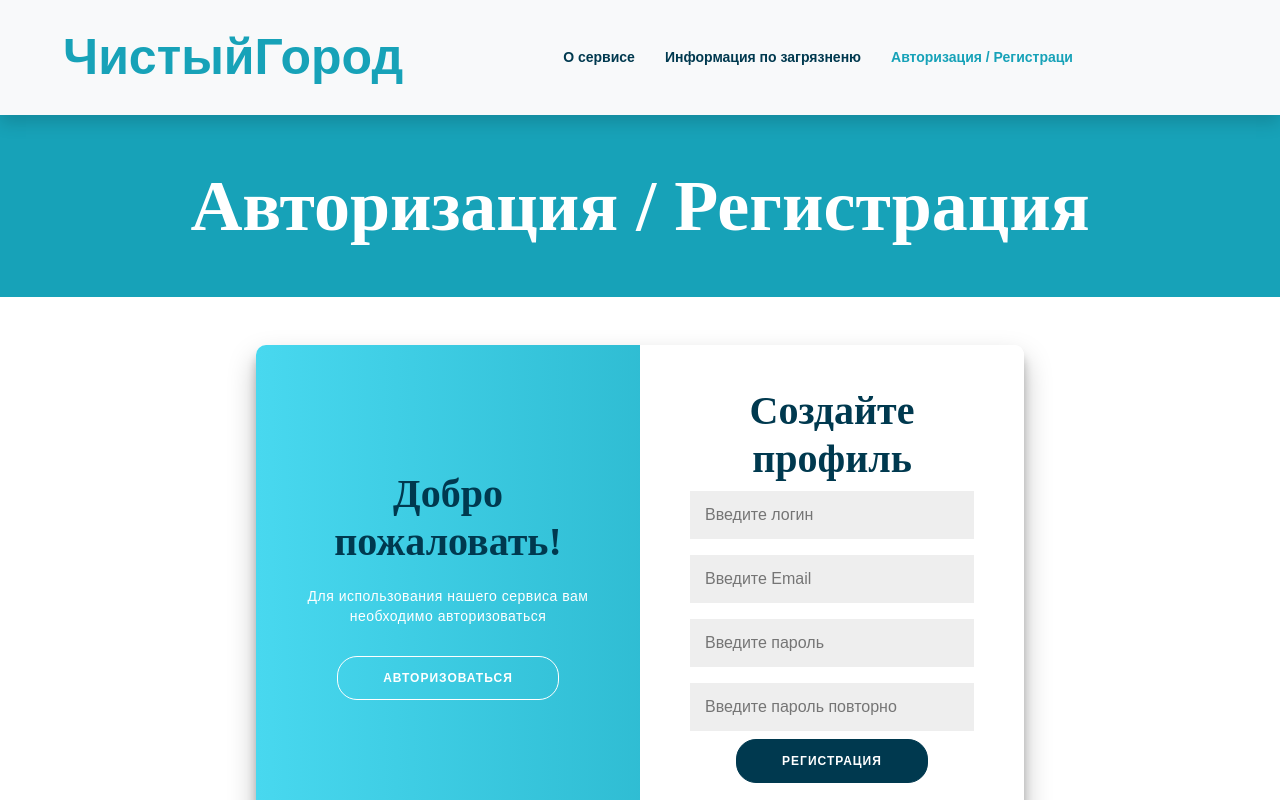
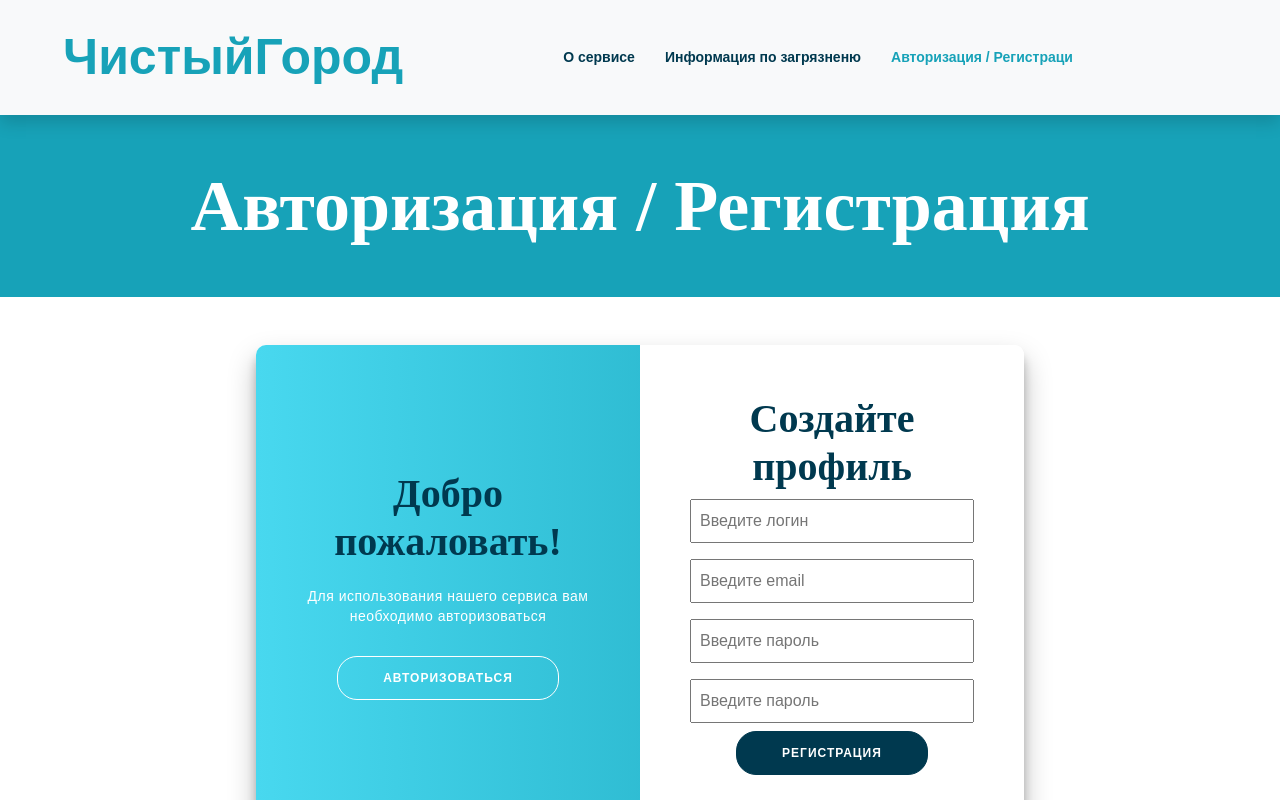
Before and after one commit to AEG85/InnopolisProject, a React (Create React App) app: page /login in a window 1280 px wide. Both pictures are taken after a click on the button "РЕГИСТРАЦИЯ". Shown: the top 800 px of the page. Built offline with nearby package versions, Linux system fonts and the light colour scheme.

Commit message:
форма регистрации и авторизации заменена на react hook form

```diff
--- a/src/pages/login/component.tsx
+++ b/src/pages/login/component.tsx
@@ -1,98 +1,33 @@
 import React, { useState } from 'react'
-import { InputText } from '../../components/input-text';
+import { useForm } from 'react-hook-form';
 import './styles.css';
-
 
 export const Login: React.FC = () => {
 
     const [isSign, setSign] = useState<boolean>(false)
-    const [userLoginAuth, setUserLoginAuth] = useState<string>('')
-    const [userPassAuth, setUserPassAuth] = useState<string>('')
-    const [userLogin, setUserLogin] = useState<string>('')
-    const [userEmail, setUserEmail] = useState<string>('')
-    const [userPass1, setUserPass1] = useState<string>('')
-    const [userPass2, setUserPass2] = useState<string>('')
-    const [isDisableReg, setDisableReg] = useState<boolean>(true)
-    const [isPassError, setPassError] = useState<boolean>(false)
-    const [isEmailError, setEmailError] = useState<boolean>(false)
-
-    const handleChangeLoginAuth = (event: any) => {
-        let regexp = /[^a-zA-Z0-9]/gi
-        let value = event.target.value;
-        value = value.replace(regexp, '');
-        setUserLoginAuth(value)
-    }
-    const handleChangePassAuth = (event: any) => {
-        let regexp = /[^a-z]/gi
-        let value = event.target.value;
-        value = value.replace(regexp, '');
-        setUserPassAuth(value);
-    }
-
-    const handleChangePass1 = (event: any) => {
-        let regexp = /[^a-z]/gi
-        let value = event.target.value;
-        value = value.replace(regexp, '');
-
-
-        if (userPass2 !== value) {
-            setPassError(true)
-            if (!isEmailError) {
-                setDisableReg(false)
-            }
-        } else {
-            setDisableReg(true)
-            setPassError(false)
-        }
-
-        setUserPass1(value)
-    }
-
-    const handleChangePass2 = (event: any) => {
-        let regexp = /[^a-z]/gi
-        let value = event.target.value;
-        value = value.replace(regexp, '');
-
-
-        if (userPass1 !== event.target.value) {
-            setPassError(true)
-            if (!isEmailError) {
-                setDisableReg(false)
-            }
-        } else {
-            setDisableReg(true)
-            setPassError(false)
-        }
-
-        setUserPass2(value)
-    }
 
     const handleClickSign = () => {
         setSign(!isSign)
     }
 
-    const handleChangeLogin = (e: any) => {
-        let regexp = /[^a-zA-Z0-9]/gi
-        let value = e.target.value;
-        value = value.replace(regexp, '');
-        setUserLogin(value)
+    const rightPanelActive = isSign ? 'container right-panel-active' : 'container'
+
+    type FormRegistrationValues = {
+        login: string,
+        email: string,
+        password: string,
+        confirmPassword: string
     }
 
-    const handleChangeEmail = (e: any) => {
-        setUserEmail(e.target.value)
+    const {
+        register,
+        watch,
+        handleSubmit,
+        formState: { errors }
+    } = useForm<FormRegistrationValues>();
 
-        if (e.target.value.includes('@', 1)) {
-            setEmailError(false)
-            if (!isPassError) {
-                setDisableReg(true)
-            }
-        } else {
-                setDisableReg(false)
-                setEmailError(true)
-        }
-    }
-
-    const handleClickLogin = () => {
+    const onSubmit = handleSubmit((data) => {
+        console.log(data)
         fetch("http://localhost:4040/login", {
             method: "post",
             headers: {
@@ -100,20 +35,29 @@ export const Login: React.FC = () => {
                 'Content-Type': 'application/json'
             },
             body: JSON.stringify({
-                email: userEmail,
-                login: userLogin,
-                password: userPass1
+                email: data.email,
+                login: data.login,
+                password: data.password
             })
         })
+    })
+
+    type FormAuthValues = {
+        loginAuth: string,
+        passwordAuth: string
     }
 
-    const handleClickAuth = () => {
-        fetch(`http://localhost:4040/user?login=${userLoginAuth}&password=${userPassAuth}`, {}).then(result => {
+    const {
+        register: registerAuth,
+        handleSubmit: handleSubmitAuth,
+        formState: { errors: errorsAuth }
+    } = useForm<FormAuthValues>();
+
+    const onSubmitAuth = handleSubmitAuth((data) => {
+        fetch(`http://localhost:4040/user?login=${data.loginAuth}&password=${data.passwordAuth}`, {}).then(result => {
             console.log(result)
         })
-    }
-
-    const rightPanelActive = isSign ? 'container right-panel-active' : 'container'
+    })
 
     return (
         <>
@@ -130,57 +74,176 @@ export const Login: React.FC = () => {
 
             <div className={rightPanelActive} id="container">
                 <div className="form-container sign-up-container">
-                    <form action="#">
+
+                    <form onSubmit={onSubmit}>
                         <h1>Создайте профиль</h1>
-                        <InputText type="text"
-                            onChange={(event: any) => handleChangeLogin(event)}
+                        <input
+                            type="text"
+                            className="p-2 w-100 mx-0 my-2"
                             placeholder="Введите логин"
-                            value={userLogin}
+                            {...register(
+                                "login",
+                                {
+                                    required: true,
+                                    minLength: 5,
+                                    maxLength: 20,
+                                    pattern: /^[A-Za-z0-9]+$/i
+                                })}
                         />
-                        <InputText
-                            type="email"
-                            onChange={(event: any) => handleChangeEmail(event)}
-                            placeholder="Введите Email"
-                            value={userEmail}
+                        <input
+                            type="text"
+                            className="p-2 w-100 mx-0 my-2"
+                            placeholder="Введите email"
+                            {...register(
+                                "email",
+                                {
+                                    required: true,
+                                    pattern: /^[A-Z0-9._%+-]+@[A-Z0-9.-]+\.[A-Z]{2,}$/i
+                                })}
                         />
-                        {isEmailError && <div style={{ color: 'red' }}>Email должен содержать символ @</div>}
-                        <InputText
-                            type="password"
+                        <input
+                            type="text"
+                            className="p-2 w-100 mx-0 my-2"
                             placeholder="Введите пароль"
-                            onChange={(event: any) => handleChangePass1(event)}
-                            value={userPass1}
+                            {...register(
+                                "password",
+                                {
+                                    required: true,
+                                    pattern: /^[a-z0-9_\-*]+$/i
+                                })}
                         />
-                        <InputText
-                            type="password"
-                            placeholder="Введите пароль повторно"
-                            onChange={(event: any) => handleChangePass2(event)}
-                            value={userPass2}
+                        <input
+                            type="text"
+                            className="p-2 w-100 mx-0 my-2"
+                            placeholder="Введите пароль"
+                            {...register(
+                                "confirmPassword",
+                                {
+                                    required: true,
+                                    pattern: /^[a-z0-9_\-*]+$/i,
+                                    validate: (val: string) => {
+                                        if (watch('password') !== val) {
+                                            return "пароли не совпадают"
+                                        }
+                                    }
+                                })}
                         />
-                        {isPassError && <div style={{ color: 'red' }}>Пароли не совпадают</div>}
-                        <button
-                            disabled={!isDisableReg}
-                            onClick={handleClickLogin}
-                        >Регистрация</button>
+                        <button type="submit">Регистрация</button>
+
+                        {errors.login && errors.login.type === 'minLength' && (
+                            <p className="alert p-2 border-danger border border-4 rounded-2">
+                                Минимальная длина "Логина" 5 символов.
+                            </p>
+                        )}
+                        {errors.login && errors.login.type === 'maxLength' && (
+                            <p className="alert p-2 border-danger border border-4 rounded-2">
+                                Максимальная длина "Логина" 20 символов.
+                            </p>
+                        )}
+                        {errors.login && errors.login.type === 'pattern' && (
+                            <p className="alert p-2 border-danger border border-4 rounded-2">
+                                Поле "Логин" может состоять только из английских символов плюс цифры.
+                            </p>
+                        )}
+                        {errors.login && errors.login.type === 'required' && (
+                            <p className="alert my-2 p-2 border-danger border border-4 rounded-2">
+                                Поле "Логин" обязательное.
+                            </p>
+                        )}
+                        {errors.email && errors.email.type === 'required' && (
+                            <p className="alert my-2 p-2 border-danger border border-4 rounded-2">
+                                Поле "Email" обязательное.
+                            </p>
+                        )}
+                        {errors.email && errors.email.type === 'pattern' && (
+                            <p className="alert my-2 p-2 border-danger border border-4 rounded-2">
+                                Поле "Email" некорректно.
+                            </p>
+                        )}
+                        {errors.password && errors.password.type === 'required' && (
+                            <p className="alert my-2 p-2 border-danger border border-4 rounded-2">
+                                Поле "Пароль" обязательное.
+                            </p>
+                        )}
+                        {errors.password && errors.password.type === 'pattern' && (
+                            <p className="alert my-2 p-2 border-danger border border-4 rounded-2">
+                                Поле "Пароль" некорректно заполнено, доступы только не прописные английские буквы + <br />спец символы (_ , - , *).
+                            </p>
+                        )}
+                        {errors.confirmPassword && errors.confirmPassword.type === 'pattern' && (
+                            <p className="alert my-2 p-2 border-danger border border-4 rounded-2">
+                                Поле "Пароль" некорректно заполнено, доступы только не прописные английские буквы + <br />спец символы (_ , - , *).
+                            </p>
+                        )}
+                        {errors.confirmPassword && errors.confirmPassword.type === 'validate' && (
+                            <p className="alert my-2 p-2 border-danger border border-4 rounded-2">
+                                Пароли не совпадают.
+                            </p>
+                        )}
                     </form>
+
                 </div>
                 <div className="form-container sign-in-container">
-                    <form action="#">
+
+                    <form onSubmit={onSubmitAuth}>
                         <h1>Авторизация</h1>
-                        <InputText
+                        <input
                             type="text"
-                            placeholder="login"
-                            onChange={(e: any) => handleChangeLoginAuth(e)}
-                            value={userLoginAuth}
+                            className="p-2 w-100 mx-0 my-2"
+                            placeholder="Введите логин"
+                            {...registerAuth(
+                                "loginAuth",
+                                {
+                                    required: true,
+                                    minLength: 5,
+                                    maxLength: 20,
+                                    pattern: /^[A-Za-z0-9]+$/i
+                                })}
                         />
-                        <InputText
-                            type="password"
-                            placeholder="Password"
-                            onChange={(e: any) => handleChangePassAuth(e)}
-                            value={userPassAuth}
+                        <input
+                            type="text"
+                            className="p-2 w-100 mx-0 my-2"
+                            placeholder="Введите пароль"
+                            {...registerAuth(
+                                "passwordAuth",
+                                {
+                                    required: true,
+                                    pattern: /^[a-z0-9_\-*]+$/i
+                                })}
                         />
-                        <button
-                            onClick={handleClickAuth}
-                        >Авторизоваться</button>
+                        <button type="submit">Авторизоваться</button>
+
+                        {errorsAuth.loginAuth && errorsAuth.loginAuth.type === 'minLength' && (
+                            <p className="alert p-2 border-danger border border-4 rounded-2">
+                                Минимальная длина "Логина" 5 символов.
+                            </p>
+                        )}
+                        {errorsAuth.loginAuth && errorsAuth.loginAuth.type === 'maxLength' && (
+                            <p className="alert p-2 border-danger border border-4 rounded-2">
+                                Максимальная длина "Логина" 20 символов.
+                            </p>
+                        )}
+                        {errorsAuth.loginAuth && errorsAuth.loginAuth.type === 'pattern' && (
+                            <p className="alert p-2 border-danger border border-4 rounded-2">
+                                Поле "Логин" может состоять только из английских символов плюс цифры.
+                            </p>
+                        )}
+                        {errorsAuth.loginAuth && errorsAuth.loginAuth.type === 'required' && (
+                            <p className="alert my-2 p-2 border-danger border border-4 rounded-2">
+                                Поле "Логин" обязательное.
+                            </p>
+                        )}
+                        {errorsAuth.passwordAuth && errorsAuth.passwordAuth.type === 'required' && (
+                            <p className="alert my-2 p-2 border-danger border border-4 rounded-2">
+                                Поле "Пароль" обязательное.
+                            </p>
+                        )}
+                        {errorsAuth.passwordAuth && errorsAuth.passwordAuth.type === 'pattern' && (
+                            <p className="alert my-2 p-2 border-danger border border-4 rounded-2">
+                                Поле "Пароль" некорректно заполнено, доступы только не прописные английские буквы + <br />спец символы (_ , - , *).
+                            </p>
+                        )}
+
                     </form>
                 </div>
                 <div className="overlay-container right-panel-active">
```
